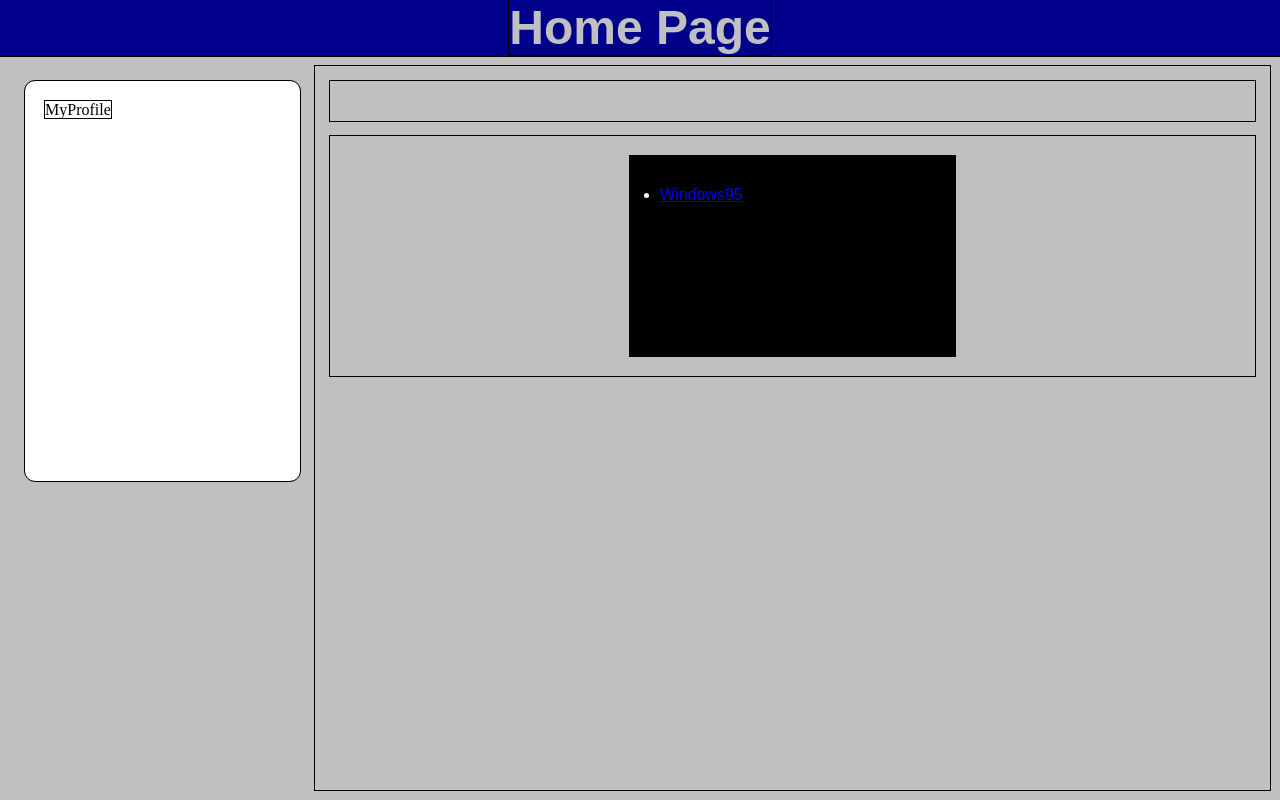
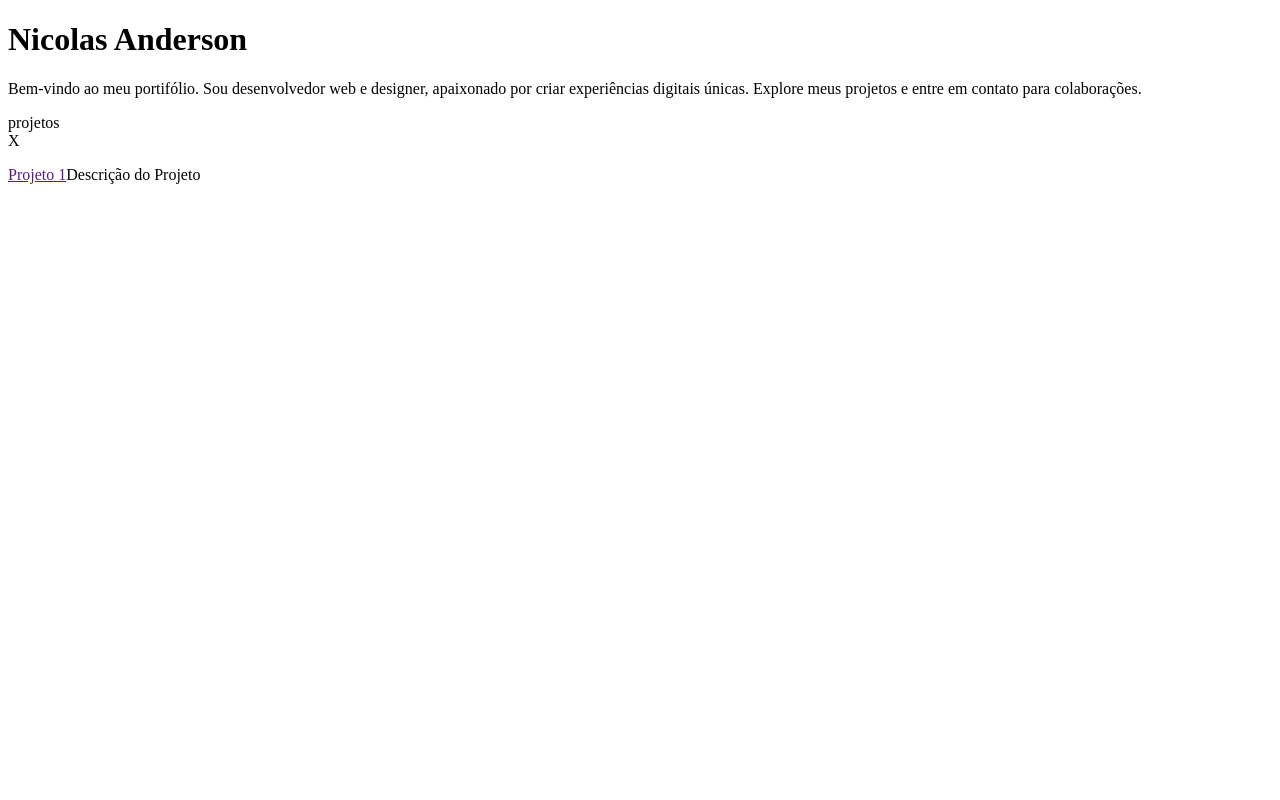
Before and after one commit to Slot148/HomePage.github.io, a plain HTML site: page index.html in a window 1280 px wide. Drawn offline with Linux system fonts and the light colour scheme.

Commit message:
mudando para algo mais simples

```diff
--- a/index.html
+++ b/index.html
@@ -4,28 +4,28 @@
     <meta charset="UTF-8" />
     <meta name="viewport" content="width=device-width, initial-scale=1.0" />
     <link rel="stylesheet" href="style.css" />
-    <title>HomePage</title>
+    <link href="https://fonts.googleapis.com/css2?family=Press+Start+2P&display=swap" rel="stylesheet">
+    <title>MeuPortifolio</title>
   </head>
 
   <body>
-    <header>
-      <h1>Home Page</h1>
-    </header>
-    <section>
-      <div class="profile">
-        <span>MyProfile</span>
-      </div>
-      <div class="menu">
-        <div class="content"></div>
-        <div class="content">
-            <div class="tela">
-              <ul>
-                <li><a href="W95/W95.html">Windows95</a></li>
-              </ul>
+    <div class="container">
+      <h1>Nicolas Anderson</h1>
+      <p>Bem-vindo ao meu portifólio.
+        Sou desenvolvedor web e designer, apaixonado por criar experiências digitais únicas.
+        Explore meus projetos e entre em contato para colaborações.</p>
+
+        <div class="window">
+          <div class="window-header">
+            projetos
+            <div class="buttons">
+              <span>X</span>
             </div>
-
+          </div>
+          <div class="window-body">
+            <p><a href="">Projeto 1</a>Descrição do Projeto</p>
+          </div>
         </div>
-      </div>
-    </section>
+    </div>
   </body>
 </html>
--- a/style.css
+++ b/style.css
@@ -1,83 +1,3 @@
-*{
-    padding: 0;
-    margin: 0;
-    outline: 1px solid black;
+body {
 
 }
-
-*, *::before, *::after {
-    box-sizing: border-box;
-}
-
-body{
-    display: flex;
-    margin: 0;
-    justify-content: center;
-    background-color: #c0c0c0;
-    flex-direction: column;
-    width: calc(100vw);
-    height: calc(100vh);
-    max-width: calc(100vw);
-}
-
-header{
-    display:flex;
-    width: 100%;
-    height: 60px;
-    justify-content: center;
-    align-items: center;
-    background-color: darkblue;
-    top: 0;
-    position: sticky;
-}
-
-header h1{
-    font-family: Arial, Helvetica, sans-serif;
-    color: #c0c0c0;
-    font-size: 3em;
-
-}
-
-.profile{
-    display: block;
-    background-color: white;
-    width: 350px;
-    max-height: 400px;
-    border-radius: 10px;
-    margin: 15px;
-    padding: 20px;
-    justify-content: center;
-}
-
-section{
-    display: flex;
-    padding: 10px;
-    height: 100%;
-
-}
-
-.content{
-    display: flex;
-    margin: 15px;
-    align-items: center;
-    justify-content: center;
-    padding: 20px;
-
-}
-
-.menu{
-    display: block;
-    width: 100%;
-    height: 100%;
-
-}
-
-.tela{
-    background-color: black;
-    color: white;
-    width: 325px;
-    height: 200px;
-    padding: 30px;
-    font-family: arial;
-
-}
```
